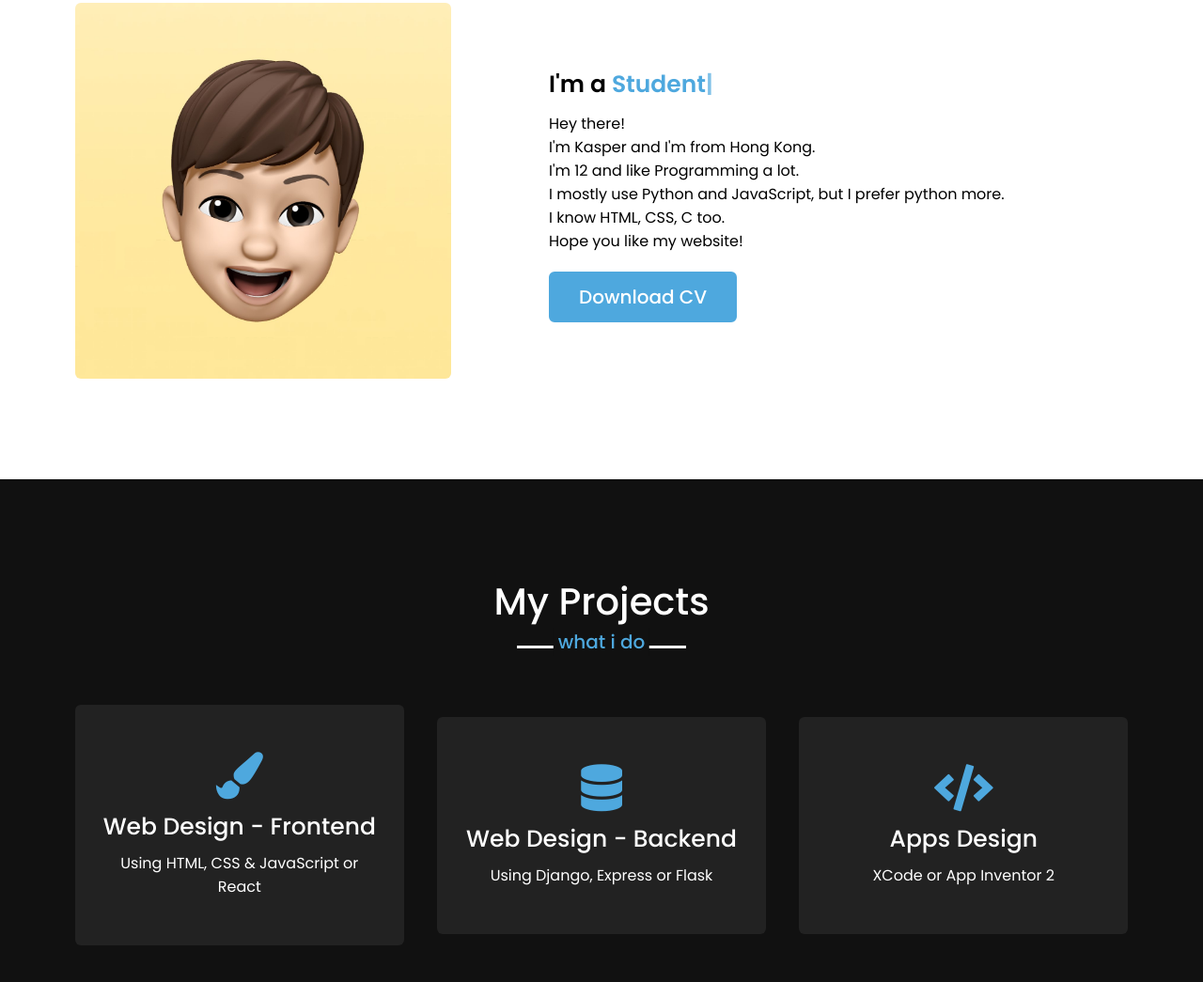
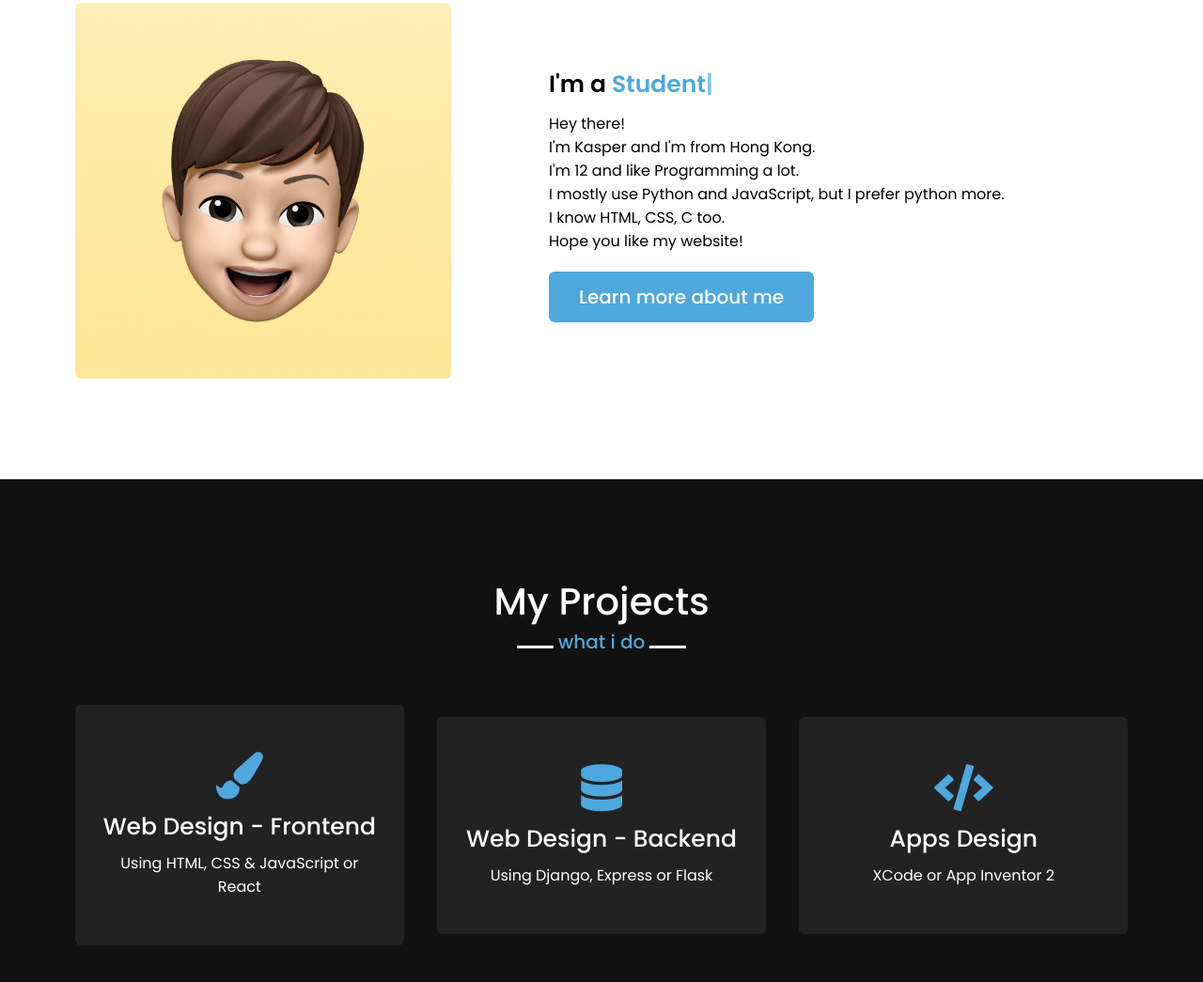
Before and after one commit to Kasper-Liu/Kasper-Liu.github.io, a plain HTML site: page index.html in a window 1280 px wide. Shown: the part 1037-2082 px from the top of the page at 94% size. Drawn offline with nearby package versions, Linux system fonts and the light colour scheme.

Commit message:
Second Commit, changed index.html

```diff
--- a/index.html
+++ b/index.html
@@ -76,7 +76,7 @@
                     <p>I mostly use Python and JavaScript, but I prefer python more.</p>
                     <p>I know HTML, CSS, C too.</p>
                     <p>Hope you like my website!</p>
-                    <a href="#">Download CV</a>
+                    <a href="#skills">Learn more about me</a>
                 </div>
             </div>
         </div>
```
